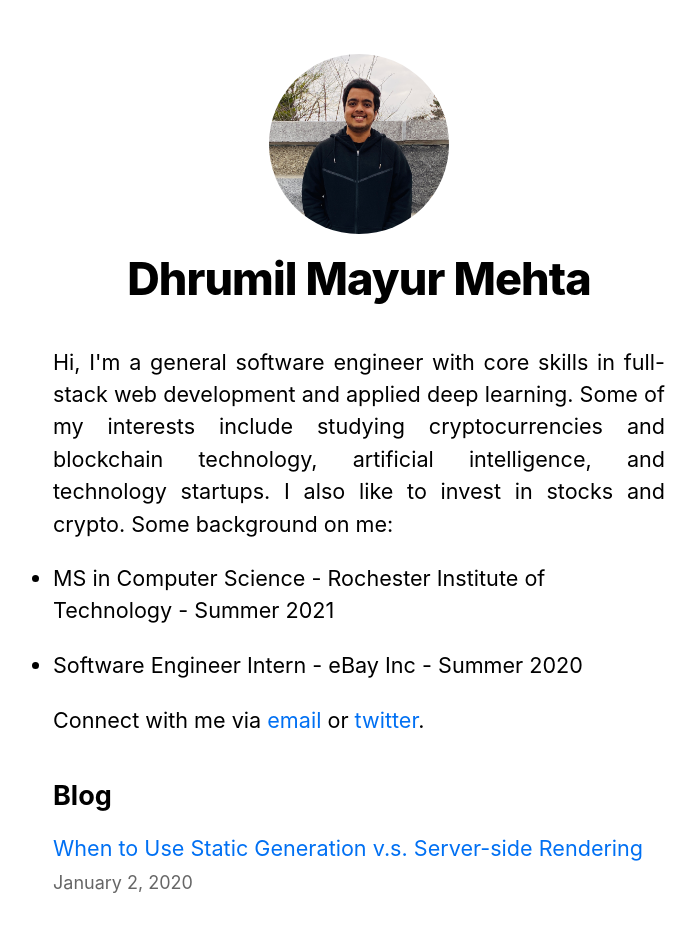
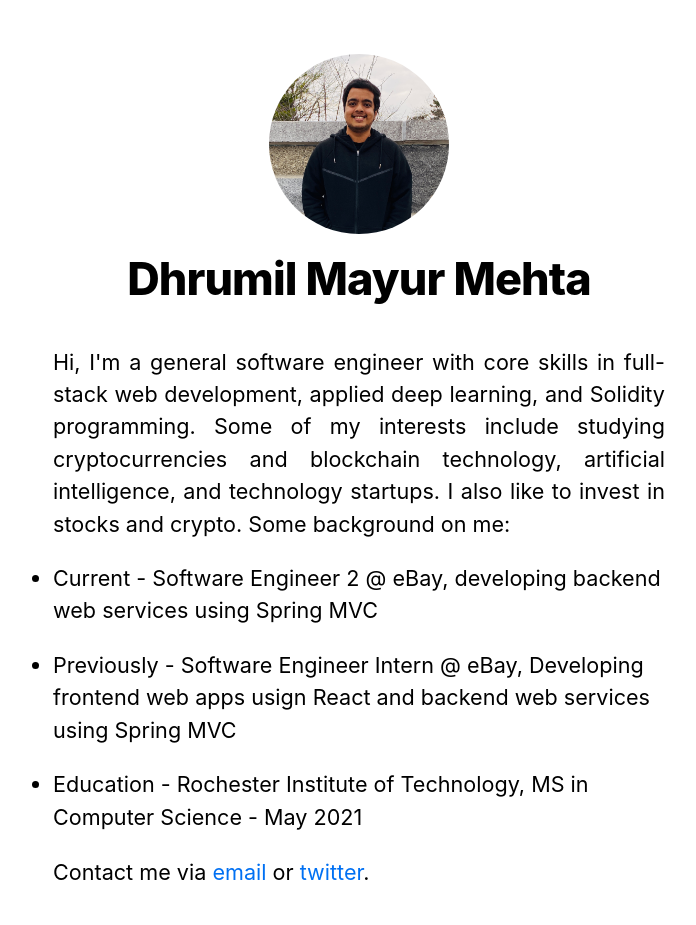
Before and after one commit to mdhrumil/personal-website, a Next.js app: page / in a window 1280 px wide. Shown: the top 925 px of the page, without its empty margins (281-977 px from the left). Built offline with nearby package versions, Linux system fonts and the light colour scheme.

Commit message:
Update blog files

```diff
--- a/pages/index.js
+++ b/pages/index.js
@@ -23,18 +23,22 @@ export default function Home({ allPostsData }) {
       </Head>
       <section className={utilStyles.headingMd}>
         <p className = {utilStyles.textJustifier}>
-          Hi, I'm a general software engineer with core skills in full-stack web development and applied deep learning. Some of my interests include studying cryptocurrencies and blockchain technology, artificial intelligence, and technology startups. I also like to invest in stocks and crypto. Some background on me:
+          Hi, I'm a general software engineer with core skills in full-stack web development, applied deep learning, and Solidity programming. Some of my interests include studying cryptocurrencies and blockchain technology, artificial intelligence, and technology startups. I also like to invest in stocks and crypto. Some background on me:
         </p>
         <ul className = {utilStyles.listStyled}>
           <li className = {utilStyles.listItem}>
-            MS in Computer Science - Rochester Institute of Technology - Summer 2021
+            Current - Software Engineer 2 @ eBay, developing backend web services using Spring MVC
           </li>
           <li className = {utilStyles.listItem}>
-            Software Engineer Intern - eBay Inc - Summer 2020
+            Previously - Software Engineer Intern @ eBay, Developing frontend web apps usign React and backend web services using Spring MVC
           </li>
+          <li className = {utilStyles.listItem}>
+            Education - Rochester Institute of Technology, MS in Computer Science - May 2021
+          </li>
+
         </ul>
         <p>
-          Connect with me via {' '}
+          Contact me via {' '}
           <Link href = {"mailto: mehtadhrumil97@gmail.com"}>
             <a>email</a>
           </Link>
--- /dev/null
+++ b/posts/dapp-day-0.md
@@ -0,0 +1,11 @@
+---
+title: 'Learning DApp development - Day 0'
+date: '2021-06-29'
+---
+
+Today was an important day for me. I gave my first interview for a Smart Contracts engineering position at one of the early-stage startups. I have been exploring the blockchain space for a few months now, and my interest in the field is growing exponentially day by day.
+Back to the interview, it was a 30 minutes chat with the startup's CEO and one of its engineers. I messed up. I was heavily under-prepared, and I realized I had a long way to go. But one good thing that happened from it is that it has put me on a path that I was searching for, for a few weeks. Now that I know what I need to do to become an expert in Solidity and DApp development, I have decided to document everything that I study related to Solidity and DApp development in my blog. Buckle up readers, the journey to explore the beautiful world of DApp development begins today!
+
+If you're reading this, thank you.
+
+Dhrumil
--- /dev/null
+++ b/posts/dapp-day-1.md
@@ -0,0 +1,17 @@
+---
+title: 'Learning DApp development - Day 1'
+date: '2021-06-30'
+---
+
+Welcome to Day 1 of this journey.
+
+Today I read the first chapter of the book: [Mastering Ethereum](https://github.com/ethereumbook/ethereumbook) - What is Ethereum?
+
+In the first chapter, I learned a different perspective on Ethereum. Ethereum is also known as the world computer. It is a decentralized, singleton computer that can run programs known as smart contracts in its Ethereum Virtual Machine (EVM), and those programs can control the flow of money.
+The experience of writing code in Solidity feels very similar to writing Javascript. But with Solidity, one can also create transactions to send and receive money. It feels like automating the role of big companies managing financial transactions.
+
+New concept learned:
+Geth: Geth is an Ethereum node implementation written in the Go programming language. Using Geth, one can run an Ethereum node on their local machine and use it to verify blocks of transactions on Ethereum and mine Ether.
+
+If you're reading this, thank you.
+Dhrumil
--- /dev/null
+++ b/posts/dapp-day-2.md
@@ -0,0 +1,17 @@
+---
+title: 'Learning DApp development - Day 2'
+date: '2021-07-01'
+---
+
+Welcome to Day 2 of this journey.
+
+Today I read the second chapter of the book: [Mastering Ethereum](https://github.com/ethereumbook/ethereumbook) - Ethereum basics.
+
+In the second chapter, I learned how to interact with Ethereum and its contracts using the Metamask wallet. I received some test ethers using the Ropsten test network faucet and used it to deploy a smart contract that functions as a faucet. The smart contract can receive money from anyone, and anyone can withdraw test ethers from it.
+
+New concept learned:
+ - How to use Etherscan to explore transactions and contracts on different Ethereum networks.
+ -   Every time you interact with a smart contract, its code is executed in the EVM, and you pass a data field representing which function you want to call.
+
+If you're reading this, thank you.
+Dhrumil
--- a/posts/pre-rendering.md
+++ /dev/null
@@ -1,11 +0,0 @@
----
-title: 'Two Forms of Pre-rendering'
-date: '2020-01-01'
----
-
-Next.js has two forms of pre-rendering: **Static Generation** and **Server-side Rendering**. The difference is in **when** it generates the HTML for a page.
-
-- **Static Generation** is the pre-rendering method that generates the HTML at **build time**. The pre-rendered HTML is then _reused_ on each request.
-- **Server-side Rendering** is the pre-rendering method that generates the HTML on **each request**.
-
-Importantly, Next.js lets you **choose** which pre-rendering form to use for each page. You can create a "hybrid" Next.js app by using Static Generation for most pages and using Server-side Rendering for others.
--- a/posts/ssg-ssr.md
+++ /dev/null
@@ -1,19 +0,0 @@
----
-title: 'When to Use Static Generation v.s. Server-side Rendering'
-date: '2020-01-02'
----
-
-We recommend using **Static Generation** (with and without data) whenever possible because your page can be built once and served by CDN, which makes it much faster than having a server render the page on every request.
-
-You can use Static Generation for many types of pages, including:
-
-- Marketing pages
-- Blog posts
-- E-commerce product listings
-- Help and documentation
-
-You should ask yourself: "Can I pre-render this page **ahead** of a user's request?" If the answer is yes, then you should choose Static Generation.
-
-On the other hand, Static Generation is **not** a good idea if you cannot pre-render a page ahead of a user's request. Maybe your page shows frequently updated data, and the page content changes on every request.
-
-In that case, you can use **Server-Side Rendering**. It will be slower, but the pre-rendered page will always be up-to-date. Or you can skip pre-rendering and use client-side JavaScript to populate data.
```
